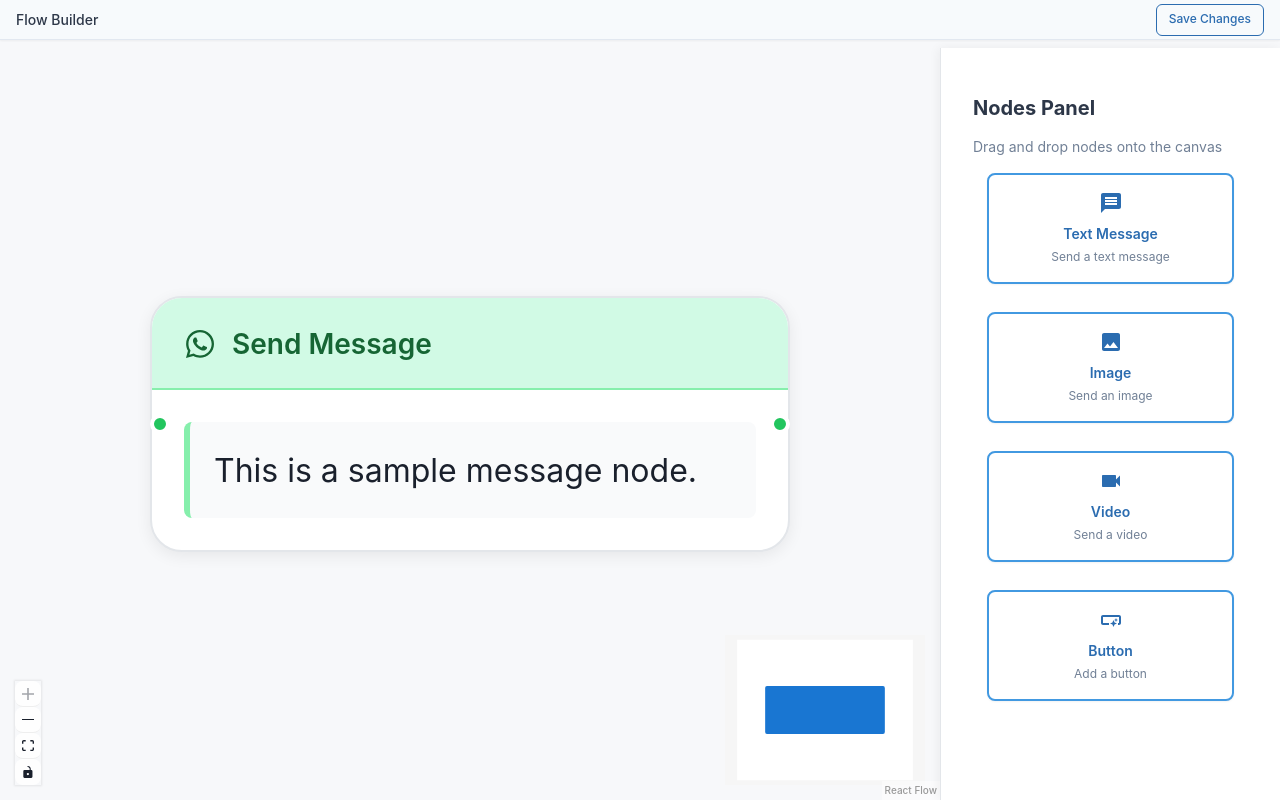
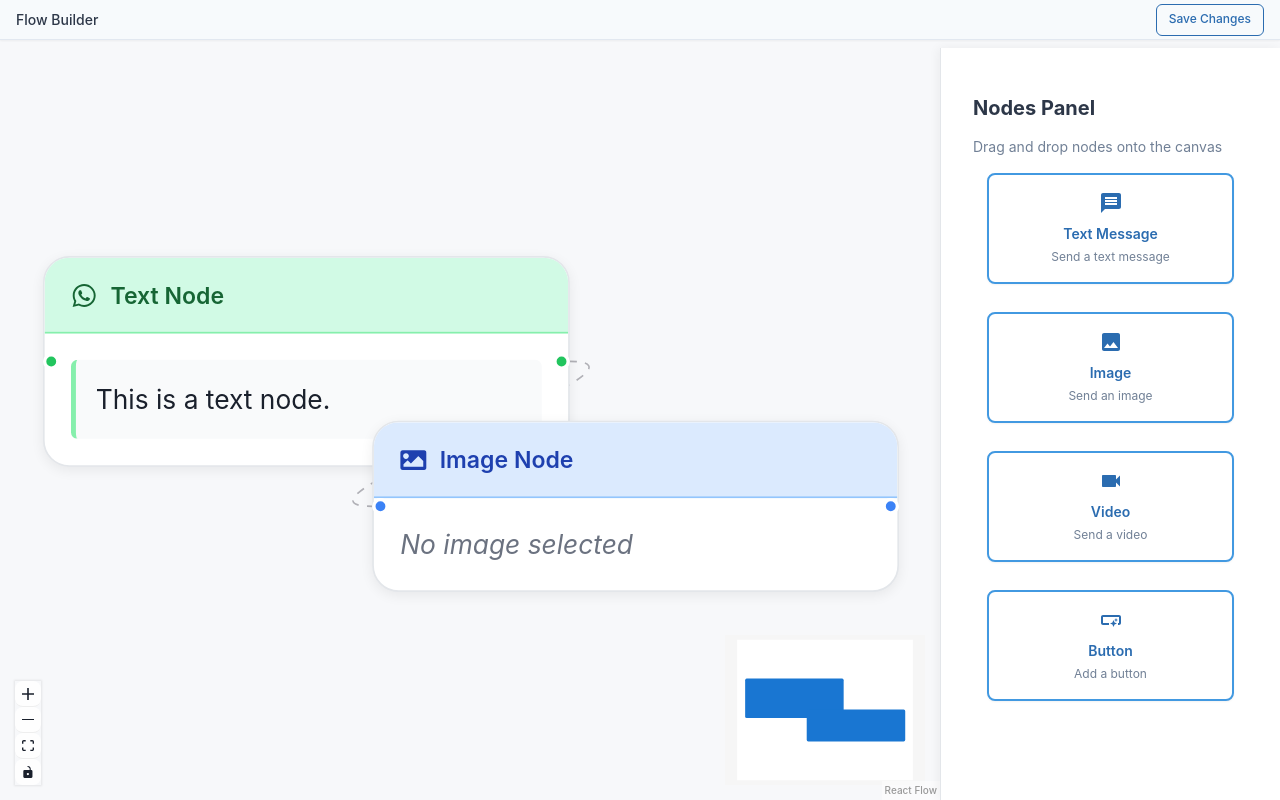
Before and after one commit to Dutt23/flow-builder, a React (Vite) app: page / in a window 1280 px wide. Built offline with nearby package versions, Linux system fonts and the light colour scheme.

Commit message:
Add all editors and segregate

```diff
--- a/src/components/FlowCanvas.jsx
+++ b/src/components/FlowCanvas.jsx
@@ -1,42 +1,35 @@
-import React, { useCallback, useRef, useState } from 'react';
+import React, { useCallback, useRef, useState, useEffect } from 'react';
 import {
   ReactFlow,
   ReactFlowProvider,
   useNodesState,
   useEdgesState,
   addEdge,
+  Controls,
   Background,
-  Controls,
   MiniMap,
 } from '@xyflow/react';
+import '@xyflow/react/dist/style.css';
 import CustomNode from './CustomNode';
-import '@xyflow/react/dist/style.css';
-
-const initialNodes = [
-  {
-    id: '1',
-    type: 'customNode',
-    position: { x: 250, y: 150 },
-    data: { label: 'Send Message', text: 'This is a sample message node.' },
-  },
-];
-
-const initialEdges = [];
 
 const nodeTypes = { customNode: CustomNode };
 
-function FlowCanvasInner({ setSelectedNode }) {
+function FlowCanvasInner({ nodes: initialNodes = [], edges: initialEdges = [], setSelectedNode }) {
   const [reactFlowInstance, setReactFlowInstance] = useState(null);
   const [nodes, setNodes, onNodesChange] = useNodesState(initialNodes);
   const [edges, setEdges, onEdgesChange] = useEdgesState(initialEdges);
+
+  // Update nodes and edges when initial data changes
+  useEffect(() => {
+    setNodes(initialNodes);
+    setEdges(initialEdges);
+  }, [initialNodes, initialEdges, setNodes, setEdges]);
   const reactFlowWrapper = useRef(null);
 
   // Listen for selection changes
   const onSelectionChange = useCallback(({ nodes: selectedNodes }) => {
     if (selectedNodes && selectedNodes.length > 0) {
       setSelectedNode(selectedNodes[0]);
-    } else {
-      setSelectedNode(null);
     }
   }, [setSelectedNode]);
 
@@ -108,10 +101,14 @@ function FlowCanvasInner({ setSelectedNode }) {
   );
 }
 
-export default function FlowCanvas({ setSelectedNode }) {
+export default function FlowCanvas({ nodes = [], edges = [], setSelectedNode }) {
   return (
     <ReactFlowProvider>
-       <FlowCanvasInner setSelectedNode={setSelectedNode} />
+       <FlowCanvasInner
+        nodes={nodes}
+        edges={edges}
+        setSelectedNode={setSelectedNode}
+      />
     </ReactFlowProvider>
   );
 }
--- a/src/components/NodesPanel.jsx
+++ b/src/components/NodesPanel.jsx
@@ -21,7 +21,13 @@ export default function NodesPanel({ selectedNode, onNodeDeselect }) {
   };
 
   if (selectedNode) {
-    return <SelectedNodeMessage node={selectedNode} onBack={onNodeDeselect} />;
+    return (
+      <SelectedNodeMessage
+        node={selectedNode}
+        onBack={onNodeDeselect}
+        onNodeUpdate={onNodeDeselect} // Pass the update handler
+      />
+    );
   }
 
   return (
--- a/src/components/SelectedNodeMessage.jsx
+++ b/src/components/SelectedNodeMessage.jsx
@@ -1,8 +1,24 @@
-import { Box, Button, VStack, Text, Icon } from '@chakra-ui/react';
+import { Box, Button, VStack, Icon } from '@chakra-ui/react';
 import { FiArrowLeft } from 'react-icons/fi';
+import { TextNodeEditor, DefaultNodeEditor } from './editors';
 
-export default function SelectedNodeMessage({ node, onBack }) {
+export default function SelectedNodeMessage({ node, onBack, onNodeUpdate }) {
   if (!node?.data) return null;
+
+  // Determine which editor to use based on node type
+  const renderEditor = () => {
+    if (node.data.type === 'text') {
+      return (
+        <TextNodeEditor
+          node={node}
+          onUpdate={onNodeUpdate}
+        />
+      );
+    }
+
+    // Default editor for other node types
+    return <DefaultNodeEditor node={node} />;
+  };
 
   return (
     <VStack spacing={4} p={4} align="stretch">
@@ -24,15 +40,8 @@ export default function SelectedNodeMessage({ node, onBack }) {
         borderRadius="md"
         p={4}
         bg="blue.50"
-        color="blue.800"
       >
-        <Text fontWeight="bold" mb={2}>
-          {node.data.label || 'Selected Node'}
-        </Text>
-        {node.data.text && <Text fontSize="sm" mb={2}>{node.data.text}</Text>}
-        <Text fontSize="xs" color="blue.600">
-          ID: {node.id}
-        </Text>
+        {renderEditor()}
       </Box>
     </VStack>
   );
--- /dev/null
+++ b/src/components/editors/DefaultNodeEditor.jsx
@@ -0,0 +1,28 @@
+import { Box, Text, VStack } from '@chakra-ui/react';
+
+export default function DefaultNodeEditor({ node }) {
+  return (
+    <VStack spacing={3} align="stretch">
+      <Text fontSize="md" fontWeight="bold" mb={2}>
+        {node.data.label || 'Node Details'}
+      </Text>
+
+      <Box>
+        <Text fontSize="xs" color="gray.600" mb={1}>Node Type:</Text>
+        <Text fontSize="sm" fontWeight="medium">{node.data.type || 'Unknown'}</Text>
+      </Box>
+
+      <Box>
+        <Text fontSize="xs" color="gray.600" mb={1}>Node ID:</Text>
+        <Text fontSize="xs" fontFamily="mono" color="gray.700">{node.id}</Text>
+      </Box>
+
+      {node.data.text && (
+        <Box>
+          <Text fontSize="xs" color="gray.600" mb={1}>Content:</Text>
+          <Text fontSize="sm" whiteSpace="pre-wrap">{node.data.text}</Text>
+        </Box>
+      )}
+    </VStack>
+  );
+}
--- /dev/null
+++ b/src/components/editors/TextNodeEditor.jsx
@@ -0,0 +1,29 @@
+import { Textarea, VStack, Text } from '@chakra-ui/react';
+
+export default function TextNodeEditor({ node, onUpdate }) {
+  const handleTextChange = (e) => {
+    if (onUpdate) {
+      onUpdate({
+        ...node,
+        data: {
+          ...node.data,
+          text: e.target.value
+        }
+      });
+    }
+  };
+
+  return (
+    <VStack spacing={4} align="stretch">
+      <Text fontSize="sm" fontWeight="medium">Message</Text>
+      <Textarea
+        value={node.data.text || ''}
+        onChange={handleTextChange}
+        placeholder="Enter your message..."
+        minH="120px"
+        size="sm"
+        resize="vertical"
+      />
+    </VStack>
+  );
+}
--- /dev/null
+++ b/src/components/editors/index.js
@@ -0,0 +1,2 @@
+export { default as TextNodeEditor } from './TextNodeEditor';
+export { default as DefaultNodeEditor } from './DefaultNodeEditor';
--- /dev/null
+++ b/src/data/initialFlowData.js
@@ -0,0 +1,42 @@
+export const initialNodes = [
+  {
+    id: '1',
+    type: 'customNode',
+    position: { x: 100, y: 100 },
+    data: {
+      type: 'text',
+      label: 'Text Node',
+      text: 'This is a text node.'
+    },
+  },
+  {
+    id: '2',
+    type: 'customNode',
+    position: { x: 300, y: 200 },
+    data: {
+      type: 'image',
+      label: 'Image Node',
+      src: '',
+      alt: 'Image description'
+    },
+  }
+];
+
+export const initialEdges = [
+  { id: 'e1-2', source: '1', target: '2', animated: true },
+];
+
+// Mock API function to simulate data fetching
+const fetchInitialFlowData = () => {
+  return new Promise((resolve) => {
+    // Simulate network delay
+    setTimeout(() => {
+      resolve({
+        nodes: initialNodes,
+        edges: initialEdges
+      });
+    }, 500);
+  });
+};
+
+export default fetchInitialFlowData;
--- a/src/pages/Flow.jsx
+++ b/src/pages/Flow.jsx
@@ -1,15 +1,43 @@
-import React, { useState } from 'react';
-import { Flex, Box } from '@chakra-ui/react';
+import React, { useState, useEffect } from 'react';
+import { Flex, Box, Spinner } from '@chakra-ui/react';
 import FlowCanvas from '../components/FlowCanvas';
 import NodesPanel from '../components/NodesPanel';
 import Header from '../components/Header';
+import fetchInitialFlowData from '../data/initialFlowData';
 
 export default function App() {
   const [selectedNode, setSelectedNode] = useState(null);
+  const [flowData, setFlowData] = useState({ nodes: [], edges: [] });
+  const [isLoading, setIsLoading] = useState(true);
+
+  // Fetch initial data on component mount
+  useEffect(() => {
+    const loadInitialData = async () => {
+      try {
+        setIsLoading(true);
+        const data = await fetchInitialFlowData();
+        setFlowData(data);
+      } catch (error) {
+        console.error('Failed to load flow data:', error);
+      } finally {
+        setIsLoading(false);
+      }
+    };
+
+    loadInitialData();
+  }, []);
 
   const handleNodeDeselect = () => {
     setSelectedNode(null);
   };
+
+  if (isLoading) {
+    return (
+      <Flex justify="center" align="center" height="100vh">
+        <Spinner size="xl" />
+      </Flex>
+    );
+  }
 
   return (
     <Flex direction="column" height="100vh" width="100vw" bg="#f7f8fa" overflow="hidden">
@@ -24,7 +52,8 @@ export default function App() {
           style={{ cursor: 'default' }}
         >
           <FlowCanvas
-            selectedNode={selectedNode}
+            nodes={flowData.nodes}
+            edges={flowData.edges}
             setSelectedNode={setSelectedNode}
           />
         </Box>
```
